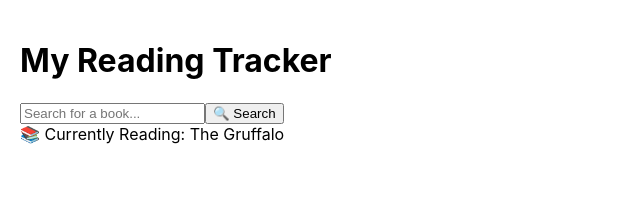
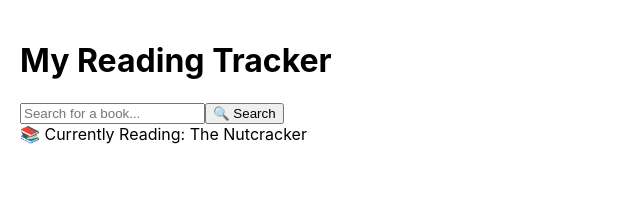
Before and after one commit to lcleigh/currently-reading-badge, a React (Create React App) app: page / in a window 1280 px wide. Shown: the top 214 px of the page, without its empty margins (0-640 px from the left). Built offline with nearby package versions, Linux system fonts and the light colour scheme; no server answers.

Commit message:
Show a default book and updating a test

```diff
--- a/src/App.js
+++ b/src/App.js
@@ -3,7 +3,7 @@ import CurrentlyReadingBadge from "./components/CurrentlyReadingBadge";
 import BookSearch from "./components/BookSearch";
 
 function App() {
-  const [bookTitle, setBookTitle] = useState("The Gruffalo");
+  const [bookTitle, setBookTitle] = useState("The Nutcracker");
   return (
     <div style={{ padding: "20px" }}>
       <h1>My Reading Tracker</h1>
```
Also changed, not shown: public/logo512.png (added), 1 other file (tests, documents, lock files or other folders).
